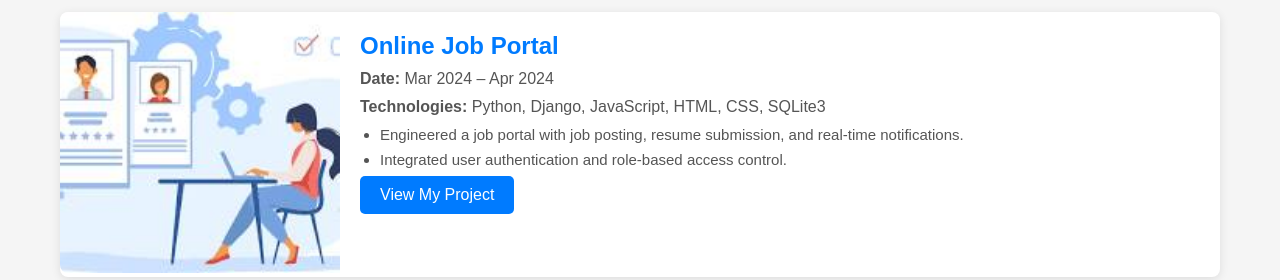
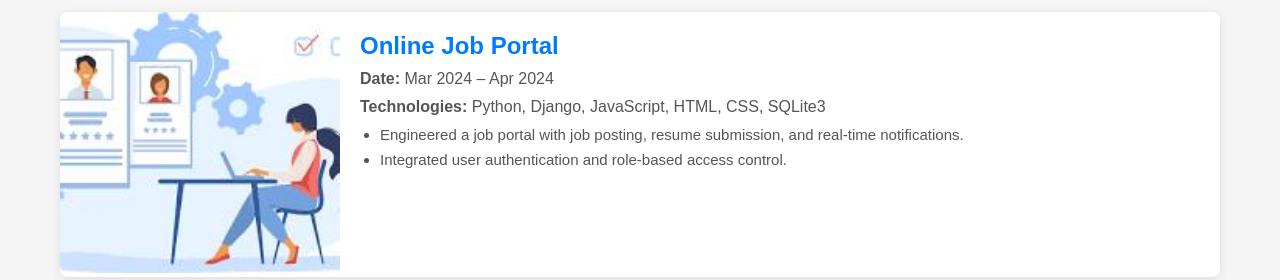
Before and after one commit to klu2200031616/Portfolio, a plain HTML site: page projects.html in a window 1280 px wide. Shown: the part 722-1002 px from the top of the page. Drawn offline with Linux system fonts and the light colour scheme.

Commit message:
Update projects.html

```diff
--- a/projects.html
+++ b/projects.html
@@ -206,7 +206,7 @@ h1 {
           <li>Engineered a job portal with job posting, resume submission, and real-time notifications.</li>
           <li>Integrated user authentication and role-based access control.</li>
         </ul>
-        <a href="https://triveni31616.pythonanywhere.com/home" class="view-btn">View My Project</a>
+<!--         <a href="https://triveni31616.pythonanywhere.com/home" class="view-btn">View My Project</a> -->
       </div>
     </div>
 
```
